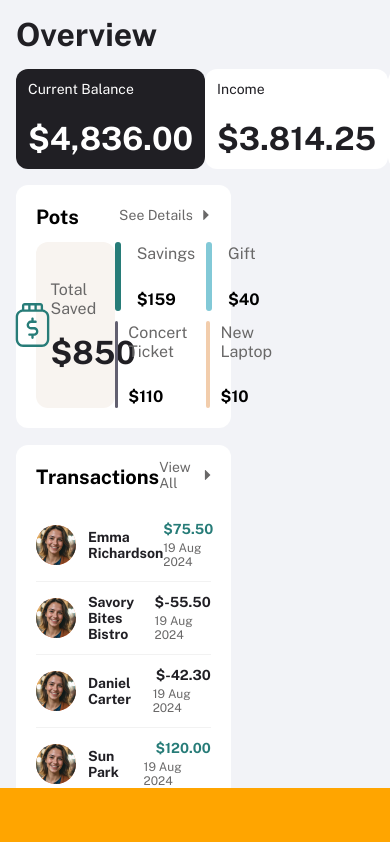
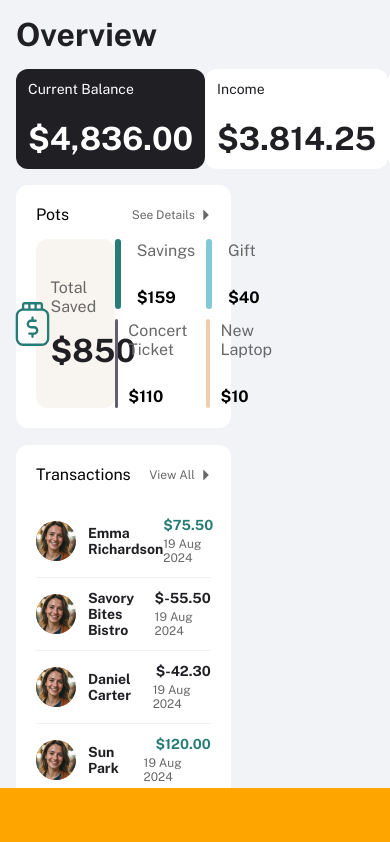
Before and after one commit to kwe92/personal-finance-app, a React (Create React App) app: page /home/Overview in a window 390 px wide. Shown: the top 842 px of the page. Built offline with nearby package versions, Linux system fonts and the light colour scheme.

Commit message:
refact: ensured text button is responsive

```diff
--- a/src/features/overview/components/css/overview_view_shared_styles.css
+++ b/src/features/overview/components/css/overview_view_shared_styles.css
@@ -11,9 +11,10 @@
     fill:#696868;
     color:#696868;
     cursor: pointer;
+    gap: 8px;
 }
 
-.overview-title-text-button-section p{
+.overview-title-text-button-section #title{
     font-size: 20px;
     font-weight: bold;
 }
@@ -28,3 +29,17 @@
     color:black;
     font-weight: 500;
 }
+
+@media(max-width: 600px){
+    .overview-icon-text-button{
+        gap: 6px;
+    }
+
+    .overview-icon-text-button p {
+        font-size: 12px;
+    }
+
+    .overview-title-text-button-section #title{
+        font-size: 16px;
+    }
+}
--- a/src/features/overview/components/overview_icon_text_button.tsx
+++ b/src/features/overview/components/overview_icon_text_button.tsx
@@ -12,7 +12,6 @@ const OverviewIconTextButton = ({
   return (
     <div className="overview-icon-text-button" onClick={onTap}>
       <p>{label}</p>
-      <gaps.GapW8 />
       <IconCaretRight />
     </div>
   );
```
